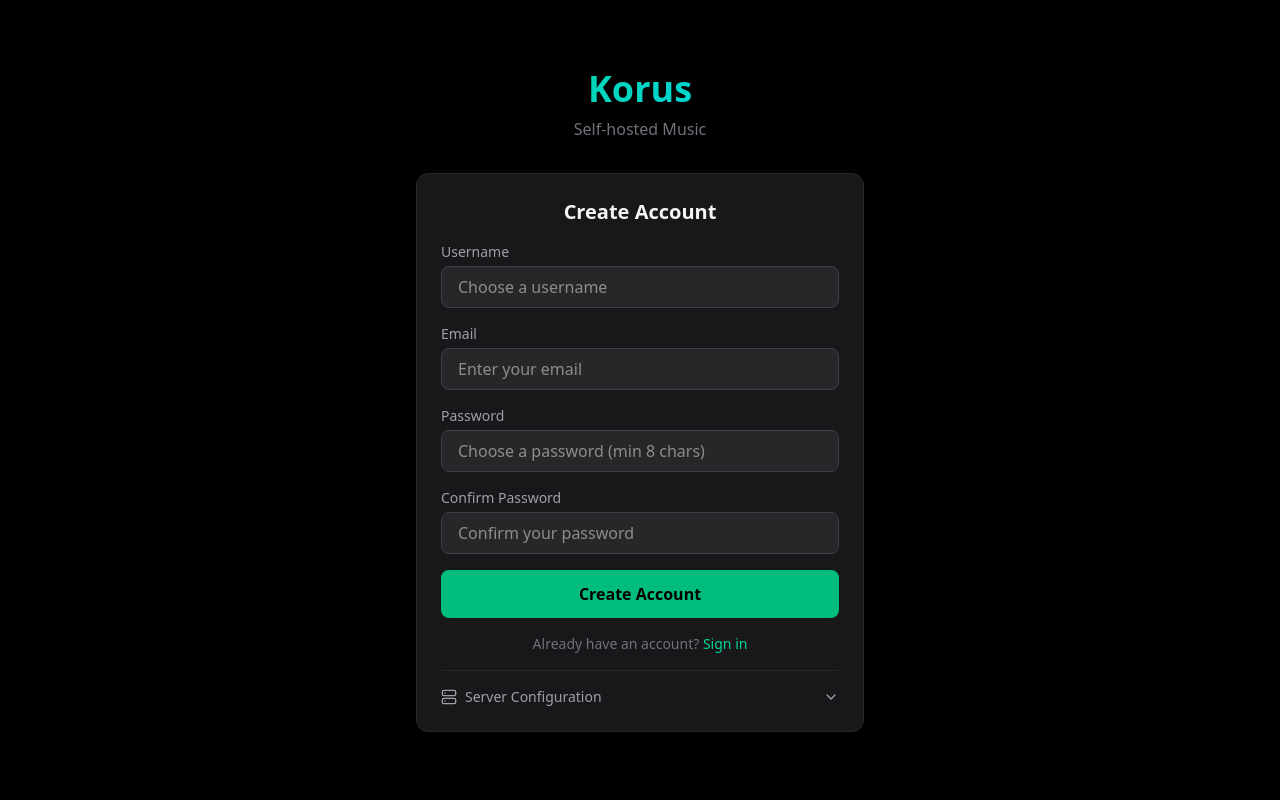
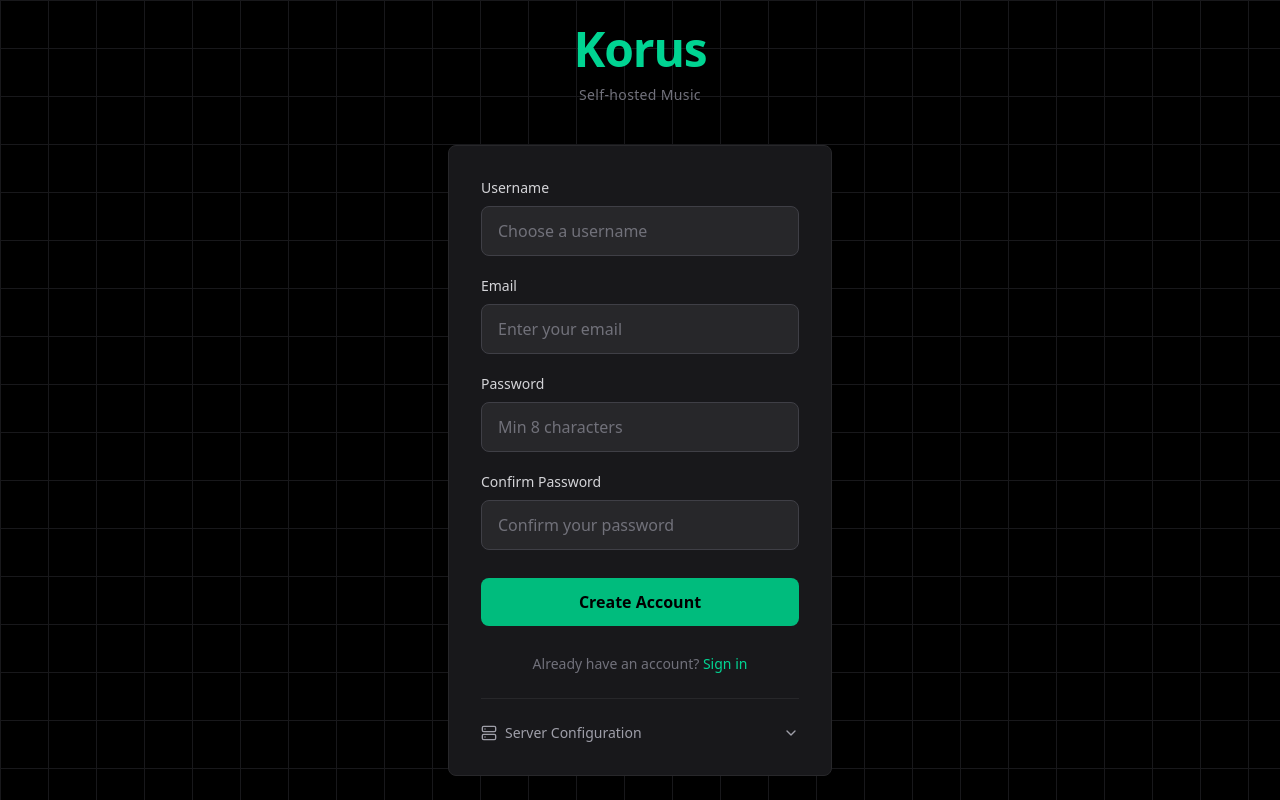
Before and after one commit to Aunali321/korus, a SvelteKit app in the folder web/: page /register in a window 1280 px wide. Built offline with nearby package versions, Linux system fonts and the light colour scheme.

Commit message:
style: Refresh login/register UI and enable forms plugin

```diff
--- a/web/src/app.css
+++ b/web/src/app.css
@@ -1,4 +1,5 @@
 @import 'tailwindcss';
+@plugin '@tailwindcss/forms';
 
 @theme {
 	--color-brand-primary: #10b981;
@@ -9,8 +10,69 @@
 
 body {
 	font-family: var(--font-family-sans);
-	background-color: #000;
+	background-color: #09090b;
 	color: #fafafa;
+}
+
+.bg-grid {
+	background-image:
+		linear-gradient(to right, #18181b 1px, transparent 1px),
+		linear-gradient(to bottom, #18181b 1px, transparent 1px);
+	background-size: 48px 48px;
+}
+
+input[type='text'],
+input[type='password'],
+input[type='email'],
+input[type='url'],
+input[type='number'],
+input[type='search'],
+textarea,
+select {
+	background-color: #27272a;
+	border-color: #3f3f46;
+	color: #fafafa;
+}
+
+input[type='text']:focus,
+input[type='password']:focus,
+input[type='email']:focus,
+input[type='url']:focus,
+input[type='number']:focus,
+input[type='search']:focus,
+textarea:focus,
+select:focus {
+	border-color: #10b981;
+	--tw-ring-color: #10b981;
+}
+
+input[type='text']::placeholder,
+input[type='password']::placeholder,
+input[type='email']::placeholder,
+input[type='url']::placeholder,
+input[type='number']::placeholder,
+input[type='search']::placeholder,
+textarea::placeholder {
+	color: #71717a;
+}
+
+input[type='checkbox'],
+input[type='radio'] {
+	background-color: #27272a;
+	border-color: #3f3f46;
+	color: #10b981;
+}
+
+input[type='checkbox']:checked,
+input[type='radio']:checked {
+	background-color: #10b981;
+	border-color: #10b981;
+}
+
+input[type='checkbox']:focus,
+input[type='radio']:focus {
+	--tw-ring-color: #10b981;
+	--tw-ring-offset-color: #000;
 }
 
 input[type='range'] {
--- a/web/src/routes/login/+page.svelte
+++ b/web/src/routes/login/+page.svelte
@@ -46,57 +46,53 @@
     }
 </script>
 
-<div class="min-h-screen flex items-center justify-center p-4">
-    <div class="w-full max-w-md">
-        <div class="text-center mb-8">
-            <h1
-                class="text-4xl font-bold bg-gradient-to-r from-emerald-400 to-cyan-400 bg-clip-text text-transparent"
-            >
+<div class="min-h-screen flex items-center justify-center p-6 bg-grid">
+    <div class="w-full max-w-sm">
+        <div class="text-center mb-10">
+            <h1 class="text-5xl font-bold text-emerald-400 tracking-tight">
                 Korus
             </h1>
-            <p class="text-zinc-500 mt-2">Self-hosted Music</p>
+            <p class="text-zinc-500 mt-3 text-sm tracking-wide">Self-hosted Music</p>
         </div>
 
         <form
             onsubmit={handleSubmit}
-            class="bg-zinc-900 border border-zinc-800 rounded-xl p-6 space-y-4"
+            class="bg-zinc-900 border border-zinc-800 rounded-lg p-8 space-y-6"
         >
-            <h2 class="text-xl font-semibold text-center mb-4">Sign In</h2>
-
             {#if error}
                 <div
-                    class="bg-red-500/10 border border-red-500/50 text-red-400 px-4 py-2 rounded-lg text-sm"
+                    class="bg-red-500/10 border border-red-500/50 text-red-400 px-4 py-3 rounded text-sm"
                 >
                     {error}
                 </div>
             {/if}
 
-            <div>
+            <div class="space-y-2">
                 <label
                     for="username"
-                    class="block text-sm font-medium text-zinc-400 mb-1"
+                    class="block text-sm font-medium text-zinc-300"
                     >Username</label
                 >
                 <input
                     id="username"
                     type="text"
                     bind:value={username}
-                    class="w-full px-4 py-2 bg-zinc-800 border border-zinc-700 rounded-lg focus:outline-none focus:ring-2 focus:ring-emerald-500 focus:border-transparent"
+                    class="w-full px-4 py-3 bg-zinc-800 border border-zinc-700 rounded-lg focus:outline-none focus:ring-2 focus:ring-emerald-500 focus:border-transparent"
                     placeholder="Enter your username"
                 />
             </div>
 
-            <div>
+            <div class="space-y-2">
                 <label
                     for="password"
-                    class="block text-sm font-medium text-zinc-400 mb-1"
+                    class="block text-sm font-medium text-zinc-300"
                     >Password</label
                 >
                 <input
                     id="password"
                     type="password"
                     bind:value={password}
-                    class="w-full px-4 py-2 bg-zinc-800 border border-zinc-700 rounded-lg focus:outline-none focus:ring-2 focus:ring-emerald-500 focus:border-transparent"
+                    class="w-full px-4 py-3 bg-zinc-800 border border-zinc-700 rounded-lg focus:outline-none focus:ring-2 focus:ring-emerald-500 focus:border-transparent"
                     placeholder="Enter your password"
                 />
             </div>
@@ -104,19 +100,19 @@
             <button
                 type="submit"
                 disabled={loading}
-                class="w-full py-3 bg-emerald-500 hover:bg-emerald-600 disabled:opacity-50 disabled:cursor-not-allowed text-black font-semibold rounded-lg transition-colors"
+                class="w-full py-3 bg-emerald-500 hover:bg-emerald-600 disabled:opacity-50 disabled:cursor-not-allowed text-black font-semibold rounded-lg transition-colors mt-2"
             >
                 {loading ? "Signing in..." : "Sign In"}
             </button>
 
-            <p class="text-center text-sm text-zinc-500">
+            <p class="text-center text-sm text-zinc-500 pt-2">
                 Don't have an account?
                 <a href="/register" class="text-emerald-400 hover:underline"
                     >Sign up</a
                 >
             </p>
 
-            <div class="border-t border-zinc-800 pt-4">
+            <div class="border-t border-zinc-800 pt-6 mt-6">
                 <button
                     type="button"
                     onclick={() => (showServerConfig = !showServerConfig)}
--- a/web/src/routes/register/+page.svelte
+++ b/web/src/routes/register/+page.svelte
@@ -59,89 +59,83 @@
     }
 </script>
 
-<div class="min-h-screen flex items-center justify-center p-4">
-    <div class="w-full max-w-md">
-        <div class="text-center mb-8">
-            <h1
-                class="text-4xl font-bold bg-gradient-to-r from-emerald-400 to-cyan-400 bg-clip-text text-transparent"
-            >
+<div class="min-h-screen flex items-center justify-center p-6 bg-grid">
+    <div class="w-full max-w-sm">
+        <div class="text-center mb-10">
+            <h1 class="text-5xl font-bold text-emerald-400 tracking-tight">
                 Korus
             </h1>
-            <p class="text-zinc-500 mt-2">Self-hosted Music</p>
+            <p class="text-zinc-500 mt-3 text-sm tracking-wide">Self-hosted Music</p>
         </div>
 
         <form
             onsubmit={handleSubmit}
-            class="bg-zinc-900 border border-zinc-800 rounded-xl p-6 space-y-4"
+            class="bg-zinc-900 border border-zinc-800 rounded-lg p-8 space-y-5"
         >
-            <h2 class="text-xl font-semibold text-center mb-4">
-                Create Account
-            </h2>
-
             {#if error}
                 <div
-                    class="bg-red-500/10 border border-red-500/50 text-red-400 px-4 py-2 rounded-lg text-sm"
+                    class="bg-red-500/10 border border-red-500/50 text-red-400 px-4 py-3 rounded text-sm"
                 >
                     {error}
                 </div>
             {/if}
 
-            <div>
+            <div class="space-y-2">
                 <label
                     for="username"
-                    class="block text-sm font-medium text-zinc-400 mb-1"
+                    class="block text-sm font-medium text-zinc-300"
                     >Username</label
                 >
                 <input
                     id="username"
                     type="text"
                     bind:value={username}
-                    class="w-full px-4 py-2 bg-zinc-800 border border-zinc-700 rounded-lg focus:outline-none focus:ring-2 focus:ring-emerald-500 focus:border-transparent"
+                    class="w-full px-4 py-3 bg-zinc-800 border border-zinc-700 rounded-lg focus:outline-none focus:ring-2 focus:ring-emerald-500 focus:border-transparent"
                     placeholder="Choose a username"
                 />
             </div>
 
-            <div>
+            <div class="space-y-2">
                 <label
                     for="email"
-                    class="block text-sm font-medium text-zinc-400 mb-1"
+                    class="block text-sm font-medium text-zinc-300"
                     >Email</label
                 >
                 <input
                     id="email"
                     type="email"
                     bind:value={email}
-                    class="w-full px-4 py-2 bg-zinc-800 border border-zinc-700 rounded-lg focus:outline-none focus:ring-2 focus:ring-emerald-500 focus:border-transparent"
+                    class="w-full px-4 py-3 bg-zinc-800 border border-zinc-700 rounded-lg focus:outline-none focus:ring-2 focus:ring-emerald-500 focus:border-transparent"
                     placeholder="Enter your email"
                 />
             </div>
 
-            <div>
+            <div class="space-y-2">
                 <label
                     for="password"
-                    class="block text-sm font-medium text-zinc-400 mb-1"
+                    class="block text-sm font-medium text-zinc-300"
                     >Password</label
                 >
                 <input
                     id="password"
                     type="password"
                     bind:value={password}
-                    class="w-full px-4 py-2 bg-zinc-800 border border-zinc-700 rounded-lg focus:outline-none focus:ring-2 focus:ring-emerald-500 focus:border-transparent"
-                    placeholder="Choose a password (min 8 chars)"
+                    class="w-full px-4 py-3 bg-zinc-800 border border-zinc-700 rounded-lg focus:outline-none focus:ring-2 focus:ring-emerald-500 focus:border-transparent"
+                    placeholder="Min 8 characters"
                 />
             </div>
 
-            <div>
+            <div class="space-y-2">
                 <label
                     for="confirmPassword"
-                    class="block text-sm font-medium text-zinc-400 mb-1"
+                    class="block text-sm font-medium text-zinc-300"
                     >Confirm Password</label
                 >
                 <input
                     id="confirmPassword"
                     type="password"
                     bind:value={confirmPassword}
-                    class="w-full px-4 py-2 bg-zinc-800 border border-zinc-700 rounded-lg focus:outline-none focus:ring-2 focus:ring-emerald-500 focus:border-transparent"
+                    class="w-full px-4 py-3 bg-zinc-800 border border-zinc-700 rounded-lg focus:outline-none focus:ring-2 focus:ring-emerald-500 focus:border-transparent"
                     placeholder="Confirm your password"
                 />
             </div>
@@ -149,19 +143,19 @@
             <button
                 type="submit"
                 disabled={loading}
-                class="w-full py-3 bg-emerald-500 hover:bg-emerald-600 disabled:opacity-50 disabled:cursor-not-allowed text-black font-semibold rounded-lg transition-colors"
+                class="w-full py-3 bg-emerald-500 hover:bg-emerald-600 disabled:opacity-50 disabled:cursor-not-allowed text-black font-semibold rounded-lg transition-colors mt-2"
             >
                 {loading ? "Creating account..." : "Create Account"}
             </button>
 
-            <p class="text-center text-sm text-zinc-500">
+            <p class="text-center text-sm text-zinc-500 pt-2">
                 Already have an account?
                 <a href="/login" class="text-emerald-400 hover:underline"
                     >Sign in</a
                 >
             </p>
 
-            <div class="border-t border-zinc-800 pt-4">
+            <div class="border-t border-zinc-800 pt-6 mt-6">
                 <button
                     type="button"
                     onclick={() => (showServerConfig = !showServerConfig)}
```
Also changed, not shown: 1 other file (tests, documents, lock files or other folders).
